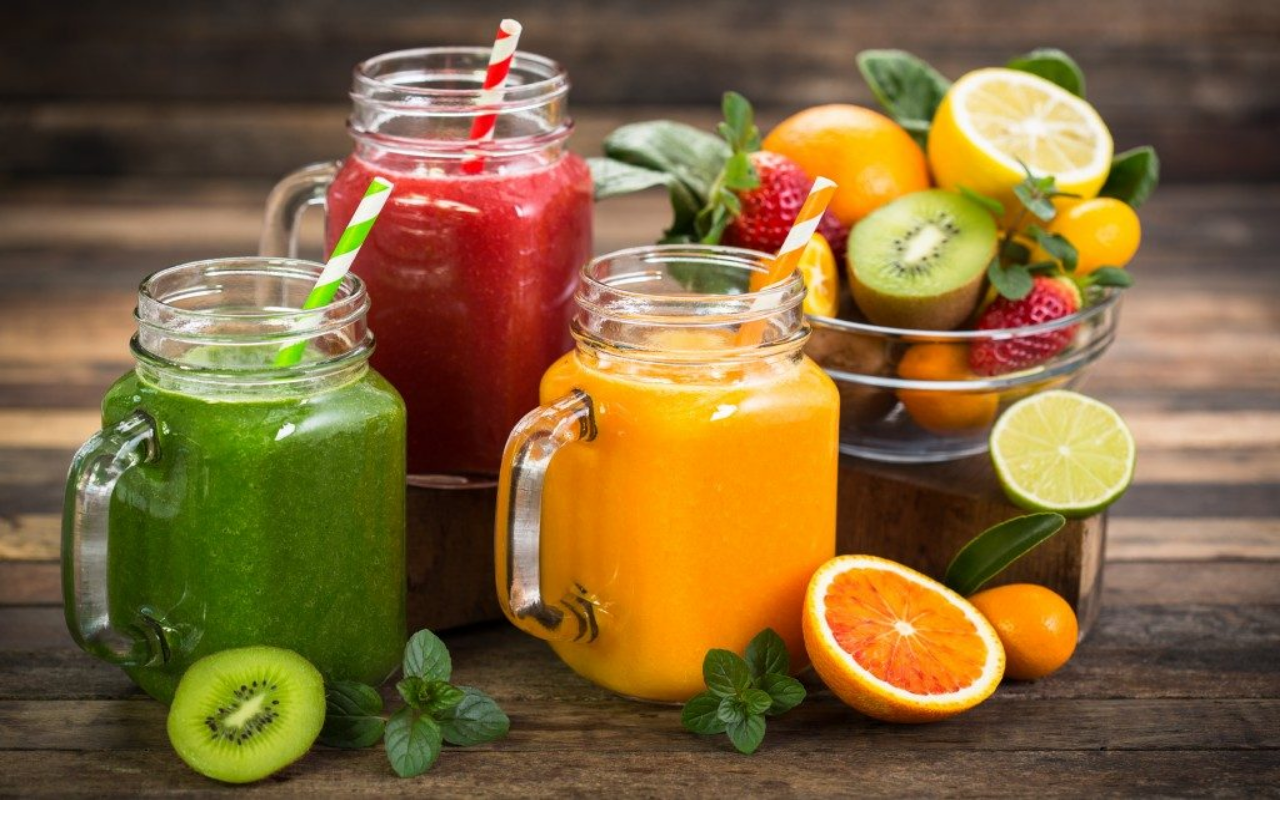
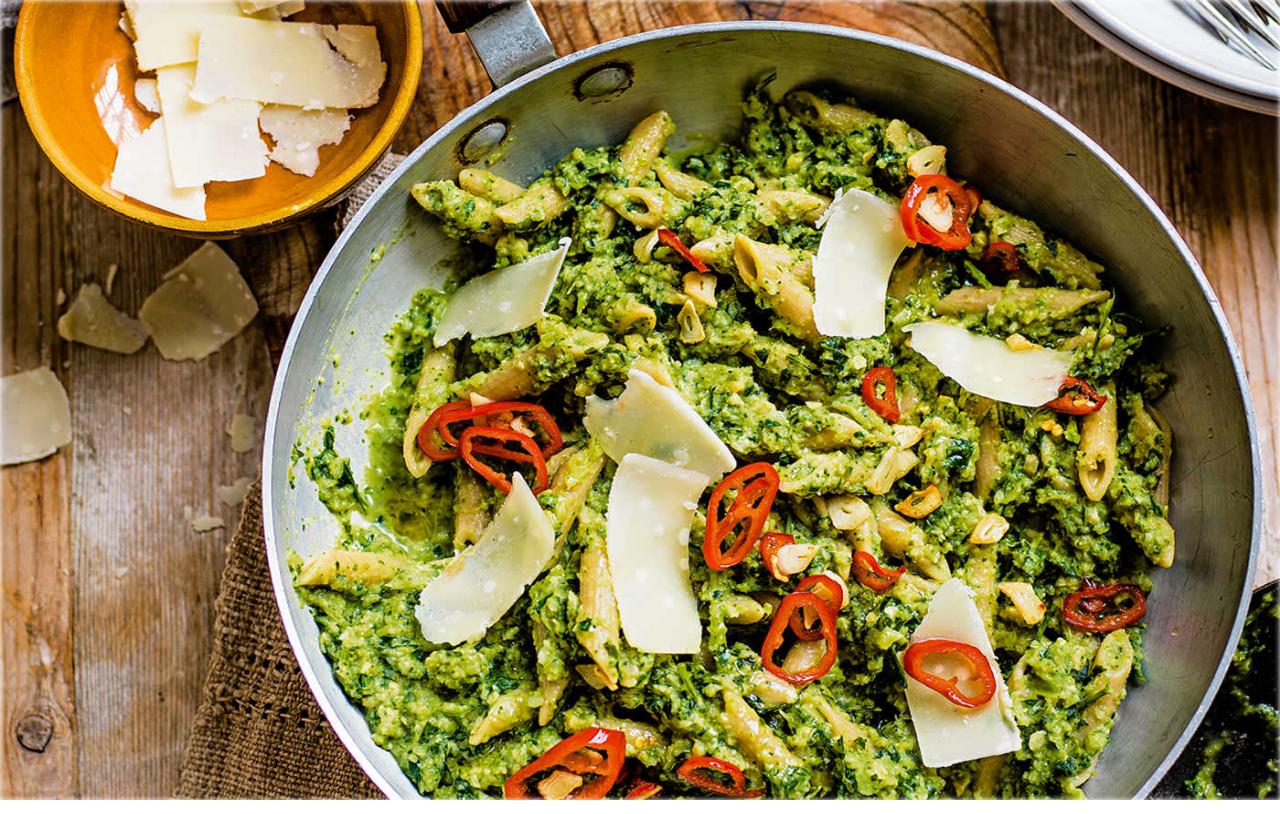
Before and after one commit to michel-adelino/fitness-wiki-nextjs-app, a Next.js app: page / in a window 1280 px wide. Built offline with nearby package versions, Linux system fonts and the light colour scheme; no server answers.

Commit message:
improving homw layout

```diff
--- a/pages/index.jsx
+++ b/pages/index.jsx
@@ -2,7 +2,7 @@ import Image from 'next/image'
 export default function Home() {
   return (
     <main className="custom-container bg-dot-pattern bg-repeat relative ">
-      <section className="mx-auto max-w-5xl ">
+      <section className="mx-auto max-w-5xl px-2 sm:px-0">
         <h1 className="text-center pt-10 mb-5 px-2 text-3xl sm:text-5xl font-bold text-green-700  drop-shadow-lg ">
           Welcome to WikiFit!!
         </h1>
@@ -11,7 +11,7 @@ export default function Home() {
           it easy for you to add healthy habits to your routine
         </h1>
 
-        <article className="relative bg-cover  bg-green-400 rounded-xl shadow-xl  bg-center  top-2/4 left-auto  w-8/12 h-44  sm:h-72 lg:h-96 z-0 border-2  border-green-700  ">
+        <article className="relative bg-cover  bg-green-400 rounded-xl shadow-xl  bg-center  top-2/4 left-auto  w-7/12 h-44  sm:h-72 lg:h-96 z-0 border-2  border-green-700  ">
           <Image
             className="rounded-xl"
             layout="fill"
@@ -20,19 +20,19 @@ export default function Home() {
           />
         </article>
 
-        <article className=" relative  bg-green-400 rounded-xl shadow-xl bg-center bg-cover  h-44 sm:h-72 lg:h-96  w-8/12  top-3/4 ml-auto  z-10 -mt-28 border-2  border-green-700    ">
+        <article className=" relative  bg-green-400 rounded-xl shadow-xl bg-center bg-cover  h-44 sm:h-72 lg:h-96  w-7/12  top-3/4 ml-auto  z-10 -mt-16 sm:-mt-28 border-2  border-green-700    ">
+          <Image
+            className="rounded-xl"
+            layout="fill"
+            src="/healthy-drinks-bg.jpg"
+            alt="beakfasts"
+          />
+        </article>
+        <article className="relative h-44 bg-green-400 rounded-xl shadow-xl  bg-center bottom-0  left-0 w-7/12 sm:h-72 lg:h-96 bg-cover z-0 -mt-16  sm:-mt-28 mb-2 border-2 border-green-700  ">
           <Image
             className="rounded-xl"
             layout="fill"
             src="/healthy-pasta-bg.jpg"
-            alt="beakfasts"
-          />
-        </article>
-        <article className="relative h-44 bg-green-400 rounded-xl shadow-xl  bg-center bottom-0  left-0 w-9/12 sm:h-72 lg:h-96 bg-cover z-0 -mt-28 mb-2 border-2 border-green-700  ">
-          <Image
-            className="rounded-xl"
-            layout="fill"
-            src="/healthy-drinks-bg.jpg"
             alt="beakfasts"
           />
         </article>
```
